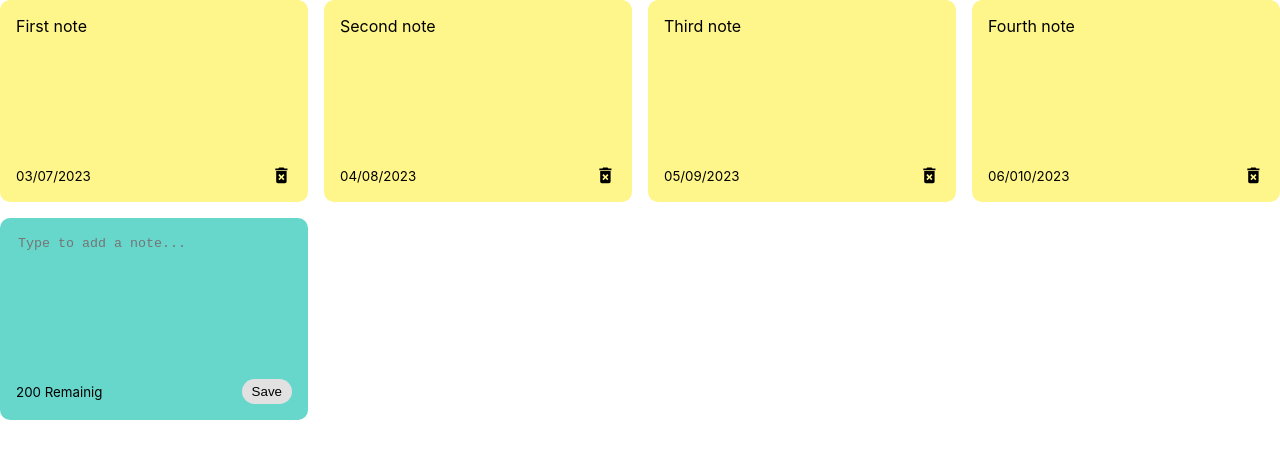
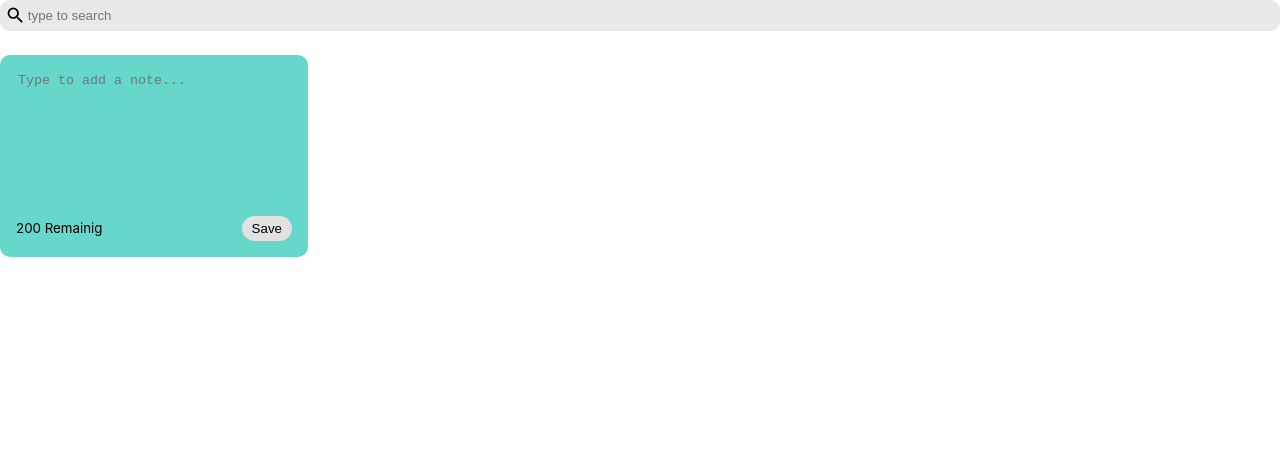
Before and after one commit to valentinavillegasc/NotaFolio, a React (Create React App) app: page / in a window 1280 px wide. Shown: the top 458 px of the page. Built offline with nearby package versions, Linux system fonts and the light colour scheme.

Commit message:
searchNote

```diff
--- a/src/App.js
+++ b/src/App.js
@@ -1,6 +1,7 @@
 import React, { useState } from "react";
 import NotesList from "./components/NotesList";
 import { nanoid } from "nanoid";
+import Search from "./components/Search";
 export default function App() {
   const [notes, setNotes] = useState([
     {
@@ -24,6 +25,7 @@
       date: "06/010/2023",
     },
   ]);
+  const [searchText, setSearchText] = useState("");
 
   const addNote = (text) => {
     const date = new Date();
@@ -43,8 +45,11 @@
 
   return (
     <div className="conainer">
+      <Search handleSearchNote={setSearchText} />
       <NotesList
-        notes={notes}
+        notes={notes.filter((note) => {
+          note.text.toLowerCase().includes(searchText);
+        })} //para solo mostrar las notas que dependen de lo que se escriba en la searchBar
         handleAddNote={addNote}
         handleDeletenote={deleteNote}
       />
--- /dev/null
+++ b/src/components/Search.jsx
@@ -0,0 +1,15 @@
+import React from "react";
+import { MdSearch } from "react-icons/md";
+
+export default function Search({ handleSearchNote }) {
+  return (
+    <div className="search">
+      <MdSearch className="search-icons" size="1.3em" />
+      <input
+        onChange={(event) => handleSearchNote(event.target.value)}
+        type="text"
+        placeholder="type to search"
+      />
+    </div>
+  );
+}
--- a/src/index.css
+++ b/src/index.css
@@ -71,3 +71,21 @@
 .delete-icon {
   cursor: pointer;
 }
+
+.search {
+  display: flex;
+  align-items: center;
+  background-color: rgb(233, 233, 233);
+  border-radius: 10px;
+  padding: 5px;
+  margin-bottom: 1.5em;
+}
+
+.search input {
+  border: none;
+  background-color: rgb(233, 233, 233);
+}
+
+.search input:focus {
+  outline: none;
+}
```
